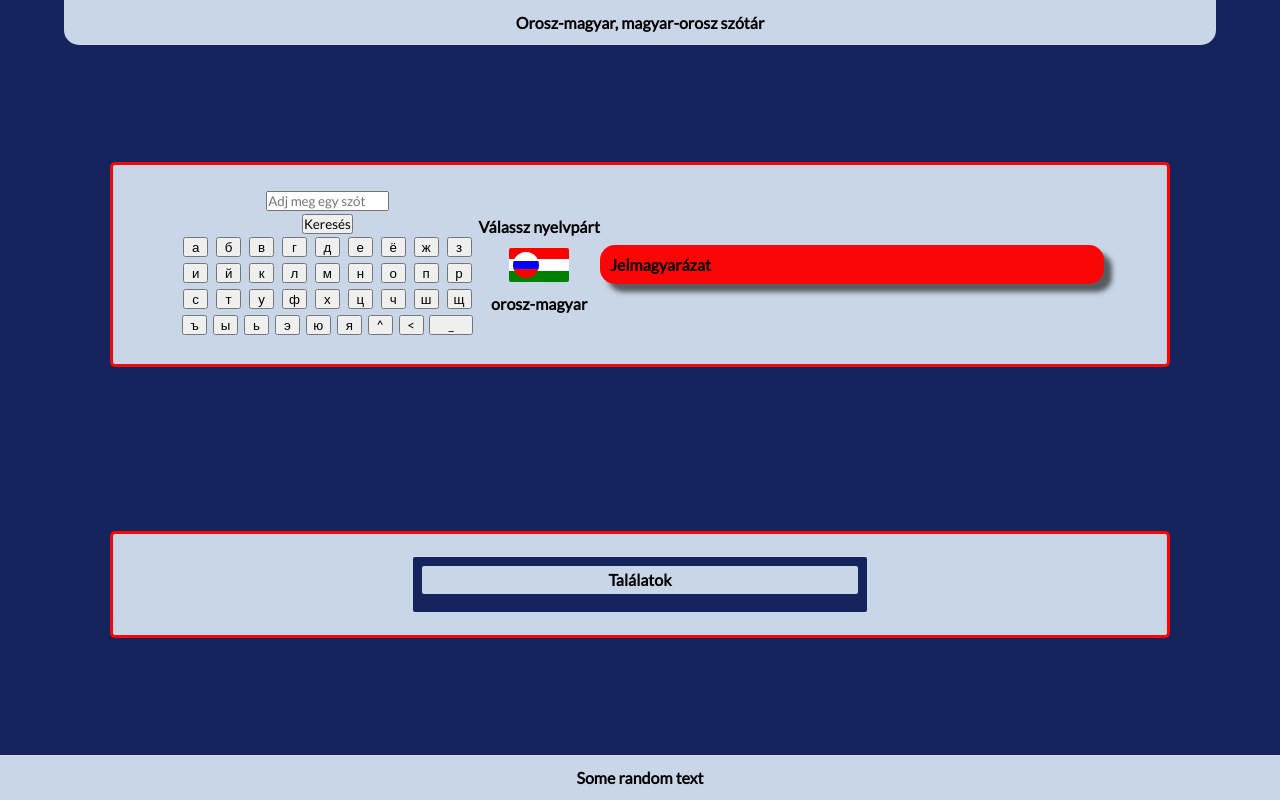
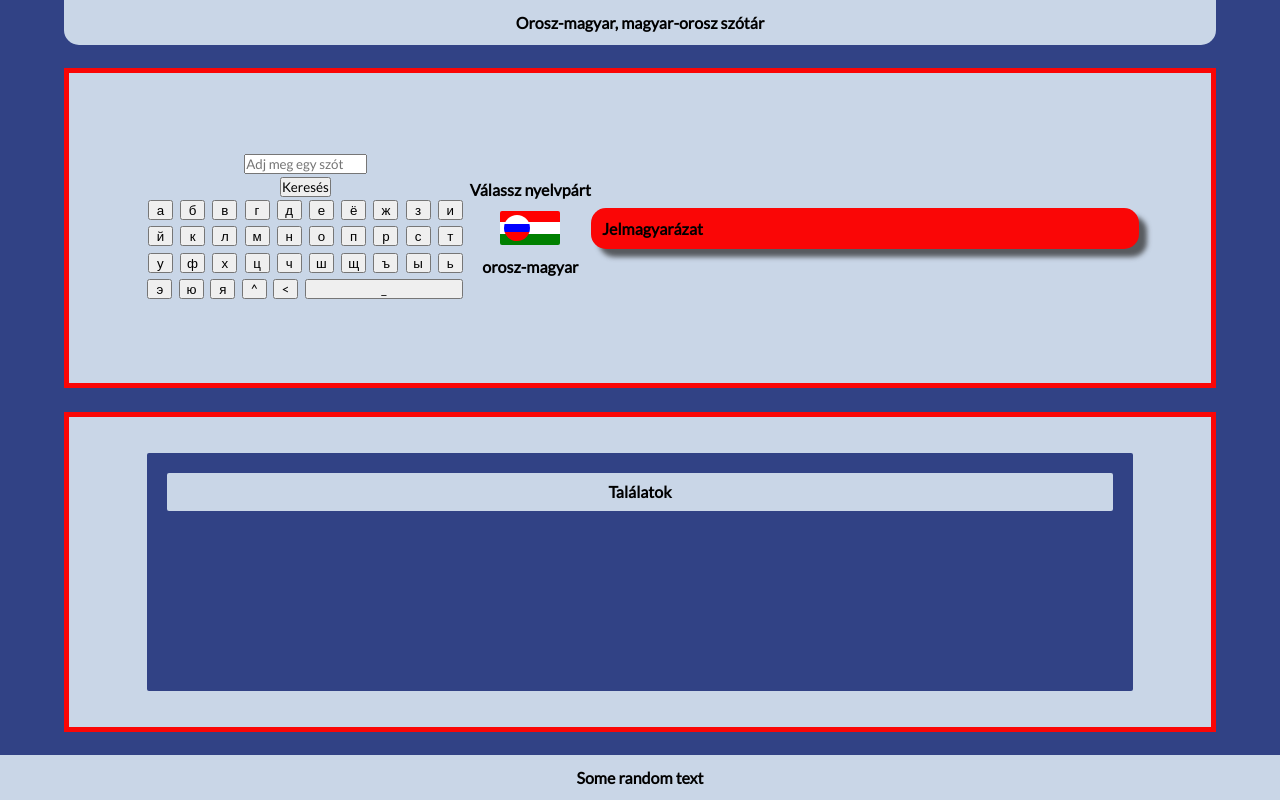
Before and after one commit to Flomm/rusDict, a React (Create React App) app: page / in a window 1280 px wide. Built offline with nearby package versions, Linux system fonts and the light colour scheme.

Commit message:
Minor style changes

```diff
--- a/src/App.js
+++ b/src/App.js
@@ -38,7 +38,7 @@ export const App = () => {
   function renderTable() {
     if (table) {
       return (
-        <div className="lower holder details">
+        <div className="details">
           <div className="table-main">
             <button onClick={escTable}>X</button>
             <DetailsArticle data={table} />
@@ -54,7 +54,7 @@ export const App = () => {
   }
 
   return (
-    <div>
+    <div className="bg">
       {renderTable()}
       <div className={`wrapper ${shadiness}`}>
         <header>Orosz-magyar, magyar-orosz szótár</header>
--- a/src/components/lower/lowerMain.js
+++ b/src/components/lower/lowerMain.js
@@ -2,7 +2,7 @@ import ResultsArticle from './results';
 
 export const Lower = (props) => {
   return (
-    <div className="lower main">
+    <div className="main lower">
       <div className="lower holder">
         <div className="lower-parts">
           <ResultsArticle word={props.qWord} handleClick={props.handleClick} />
--- a/src/components/upper/upperMain.js
+++ b/src/components/upper/upperMain.js
@@ -13,7 +13,7 @@ export const Upper = (props) => {
   }
 
   return (
-    <div className="upper main">
+    <div className="main upper">
       <div className="upper holder">
         <div className="upper-left">
           <WordForm pair={pair} onsubmit={props.onsubmit} />
--- a/src/index.css
+++ b/src/index.css
@@ -2,7 +2,7 @@
 
 :root {
   --lightblue: rgb(201, 214, 231);
-  --navyblue: #16245e;
+  --navyblue: #314285;
   --reddy: rgb(250, 6, 6);
 }
 
@@ -13,14 +13,24 @@
   font-family: 'Lato', sans-serif;
 }
 
+html,
+body,
+#root,
+.bg {
+  height: 100%;
+}
+
+.bg {
+  background-color: var(--navyblue);
+}
+
 button {
   cursor: pointer;
 }
 
 .wrapper {
-  height: 100vh;
-  position: relative;
-  background-color: var(--navyblue);
+  height: 100%;
+  background-color: transparent;
   display: flex;
   flex-direction: column;
   justify-content: space-between;
@@ -38,14 +48,14 @@ header {
   text-align: center;
   padding: 1%;
   font-weight: bolder;
-  border-bottom-left-radius: 15px;
-  border-bottom-right-radius: 15px;
+  border-radius: 0px 0px 15px 15px;
 }
 
 .main {
   width: 90%;
   display: flex;
   justify-content: center;
+  height: 40%;
 }
 
 .holder {
@@ -54,10 +64,8 @@ header {
   align-items: center;
   background-color: var(--lightblue);
   padding: 2%;
-  margin: 4%;
-  border-color: var(--reddy);
-  border-style: solid;
-  border-radius: 5px;
+  width: 100%;
+  border: 5px solid var(--reddy);
 }
 
 .upper-left {
@@ -157,7 +165,6 @@ input {
   left: 4px;
   bottom: 4px;
   background-image: linear-gradient(to bottom, white 33.3%, blue 33.3%, blue 66.6%, red 66.6%);
-  -webkit-transition: 0.7s;
   transition: 0.7s;
 }
 
@@ -186,18 +193,11 @@ input:checked + .slider:before {
   border-radius: 50%;
 }
 
-.lower.main {
-  display: flex;
-  flex-direction: column;
-}
-
 .lower-parts {
   display: flex;
   justify-content: center;
-}
-
-.lower-parts:nth-child(1) {
-  width: 45%;
+  width: 90%;
+  height: 90%;
 }
 
 article {
@@ -245,9 +245,11 @@ article li:active {
   z-index: 1;
   position: absolute;
   margin: 0;
+  padding: 1%;
   top: 50%;
   left: 50%;
   transform: translate(-50%, -50%);
+  background-color: var(--lightblue);
 }
 
 .table-main {
@@ -287,6 +289,7 @@ table {
   display: flex;
   justify-content: center;
 }
+
 table * {
   padding: 1%;
 }
```
